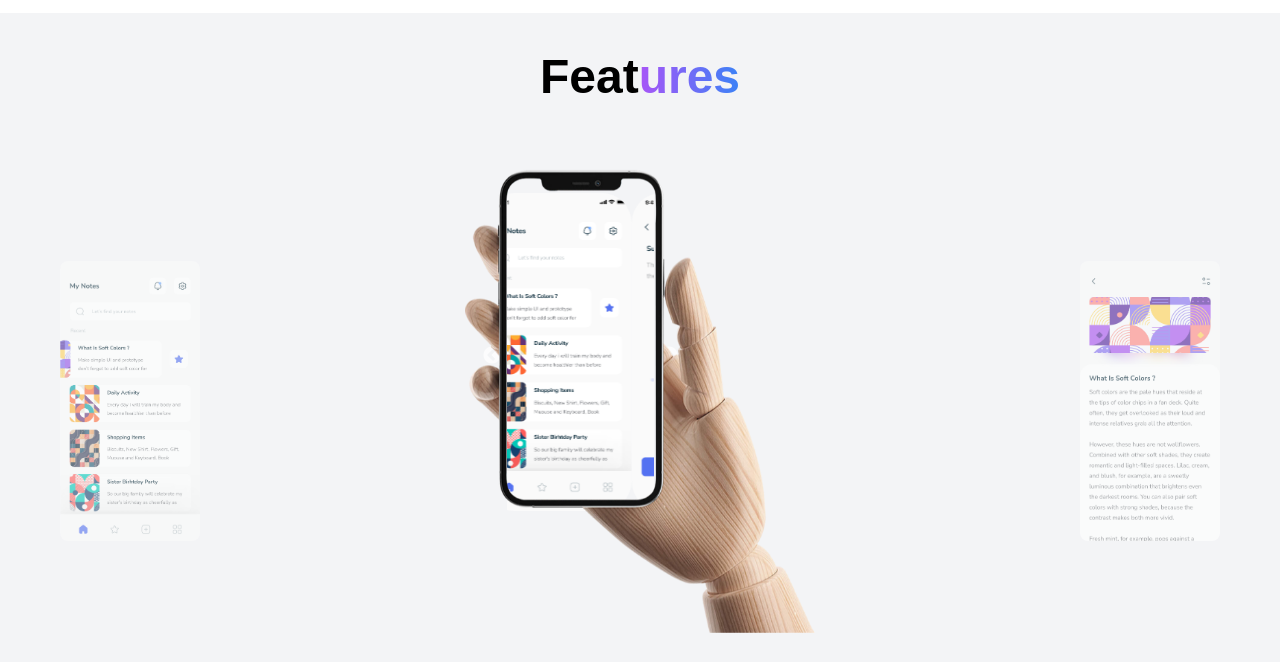
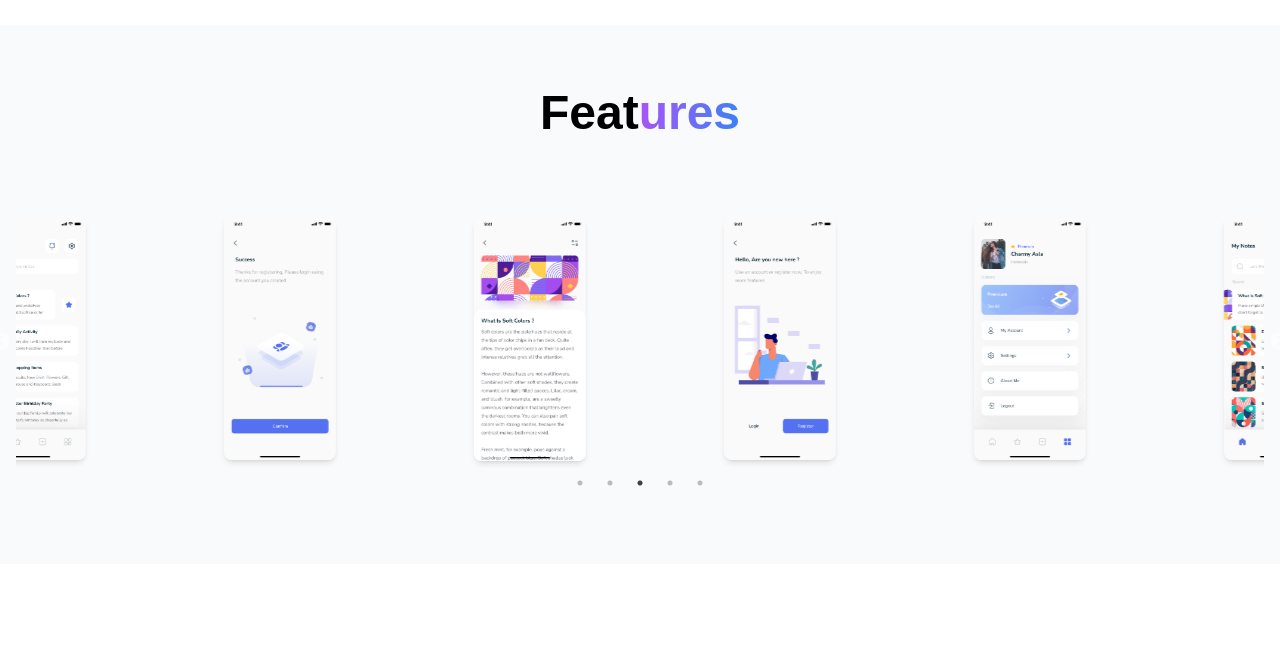
Before and after one commit to GAURAV1-ui/Clubhouse, a Next.js app: page / in a window 1280 px wide. Shown: the part 1507-2169 px from the top of the page. Built offline with nearby package versions, Linux system fonts and the light colour scheme.

Commit message:
ui fixed

```diff
--- a/src/components/contact.tsx
+++ b/src/components/contact.tsx
@@ -66,22 +66,22 @@ export default function Contact() {
                   <input
                     {...register("name")}
                     placeholder="Name *"
-                    className="w-full p-3 text-sm border border-gray-300 rounded-full focus:outline-none focus:ring-2 focus:ring-blue-400"
+                    className="w-full p-3 text-sm border text-gray-500 border-gray-300 rounded-full focus:outline-none focus:ring-2 focus:ring-blue-400"
                   />
                   <input
                     {...register("email")}
                     placeholder="Email Address *"
-                    className="w-full p-3 text-sm border border-gray-300 rounded-full focus:outline-none focus:ring-2 focus:ring-blue-400"
+                    className="w-full p-3 text-sm border text-gray-500 border-gray-300 rounded-full focus:outline-none focus:ring-2 focus:ring-blue-400"
                   />
                   <input
                     {...register("phone")}
                     placeholder="Phone Number (optional)"
-                    className="w-full p-3 text-sm border border-gray-300 rounded-full focus:outline-none focus:ring-2 focus:ring-blue-400"
+                    className="w-full p-3 text-sm border text-gray-500 border-gray-300 rounded-full focus:outline-none focus:ring-2 focus:ring-blue-400"
                   />
                   <input
                     {...register("website")}
                     placeholder="Your Website (optional)"
-                    className="w-full p-3 text-sm border border-gray-300 rounded-full focus:outline-none focus:ring-2 focus:ring-blue-400"
+                    className="w-full p-3 text-sm border text-gray-500 border-gray-300 rounded-full focus:outline-none focus:ring-2 focus:ring-blue-400"
                   />
                 </div>
                 {errors.name && (
@@ -98,7 +98,7 @@ export default function Contact() {
                 <textarea
                   {...register("message")}
                   placeholder="How can we help you?"
-                  className="w-full p-4 text-sm border border-gray-300 rounded-2xl focus:outline-none focus:ring-2 focus:ring-blue-400 h-40"
+                  className="w-full p-4 text-sm border text-gray-500 border-gray-300 rounded-2xl focus:outline-none focus:ring-2 focus:ring-blue-400 h-40"
                 ></textarea>
                 {errors.message && (
                   <p className="text-red-500 text-sm">
--- a/src/components/download.tsx
+++ b/src/components/download.tsx
@@ -3,7 +3,7 @@ import { FaGooglePlay } from "react-icons/fa";
 
 export default function Download() {
   return (
-    <div className="flex items-center justify-center py-8">
+    <div className="flex items-center justify-center py-8 bg-white">
       <div className="flex flex-col-reverse md:flex-row items-center justify-between px-6 md:px-16 py-12 rounded-lg mx-auto text-left max-w-7xl w-full relative">
 
 
--- a/src/components/footer.tsx
+++ b/src/components/footer.tsx
@@ -3,7 +3,10 @@ import { FaMapMarkerAlt, FaEnvelope, FaWhatsapp } from "react-icons/fa";
 
 const Footer = () => {
   return (
-    <footer className="bg-[#F0EFF5] w-full py-20 text-center">
+    <footer className="w-full py-20 text-center">
+<div className="w-full h-[1px] bg-[#EEEE] my-6"></div>
+
+
       <div className="container mx-auto px-6">
         <img src="/logo.png" alt="Logo" className="w-48 mx-auto py-8" />
 
@@ -30,6 +33,7 @@ const Footer = () => {
             <p className="text-sm text-gray-700">Our WhatsApp</p>
           </div>
         </div>
+
         <div className="mt-10 text-sm font-normal text-gray-600">
           <p>
             Copyright © 2024 Zone.credit by White Glass Innovations Pvt. Ltd.
--- a/src/components/intro.tsx
+++ b/src/components/intro.tsx
@@ -7,7 +7,7 @@ const Intro = () => {
   return (
     <div className="bg-[#DEE0F2] md:m-8 md:rounded-3xl ">
       <Navbar />
-      <div className="relative flex flex-col items-center min-h-[90vh] py-20 px-4 text-center">
+      <div className="relative flex flex-col items-center py-20 px-4 text-center">
         <motion.img
           src="/hand_megaphone.png"
           alt="Megaphone"
--- a/src/components/scrollImage.tsx
+++ b/src/components/scrollImage.tsx
@@ -1,105 +1,56 @@
 "use client";
-import { useState, useEffect } from "react";
 import Slider from "react-slick";
-
 import "slick-carousel/slick/slick.css";
 import "slick-carousel/slick/slick-theme.css";
 
 const images = ["/1.png", "/2.png", "/3.png", "/4.jpg", "/5.png"];
 
-export default function PhoneCarousel() {
-  const [currentIndex, setCurrentIndex] = useState(0);
-  const [isMobile, setIsMobile] = useState(false);
-  const [loaded, setLoaded] = useState(false);
-
-  // Track screen size
-  useEffect(() => {
-    const handleResize = () => setIsMobile(window.innerWidth < 768);
-    handleResize();
-    window.addEventListener("resize", handleResize);
-    return () => window.removeEventListener("resize", handleResize);
-  }, []);
-
-  useEffect(() => {
-    setLoaded(true);
-  }, []);
-
+export default function ScrollingImage() {
   const settings = {
-    dots: false,
+    dots: true,
     infinite: true,
-    speed: 1000,
+    speed: 500,
     autoplay: true,
     autoplaySpeed: 3000,
-    slidesToShow: 1,
+    slidesToShow: 5,
     slidesToScroll: 1,
-    beforeChange: (_oldIndex: number, newIndex: number) =>
-      setCurrentIndex(newIndex),
-  };
-
-  const getPreviewImages = (offset: number) => {
-    return images[(currentIndex + offset + images.length) % images.length];
+    responsive: [
+      {
+        breakpoint: 1024,
+        settings: {
+          slidesToShow: 3,
+        },
+      },
+      {
+        breakpoint: 768,
+        settings: {
+          slidesToShow: 3,
+        },
+      },
+    ],
   };
 
   return (
-    <div className="bg-gray-100 pt-10">
-      <h1 className="text-2xl sm:text-3xl md:text-5xl font-bold text-black text-center leading-snug sm:leading-tight px-4">
+    <div className="relative flex flex-col items-center justify-center w-full pt-16 pb-24 my-5 bg-[#F9FAFB]">
+      <h1 className="text-2xl sm:text-3xl md:text-5xl font-bold text-black text-center leading-snug sm:leading-tight px-4 mb-20">
         Feat
         <span className="bg-gradient-to-r from-purple-500 to-blue-500 text-transparent bg-clip-text">
           ures
         </span>
       </h1>
 
-      <div className="flex items-center justify-center py-20 md:py-40 px-4">
-        <div className="flex w-full max-w-[1200px] justify-between items-center">
-          <div className="w-[100px] md:w-[180px] flex justify-center">
-            <img
-              src={getPreviewImages(-1)}
-              alt="Left Preview"
-              className="w-[80px] h-[160px] md:w-[140px] md:h-[280px] object-cover rounded-lg opacity-60 transition-transform duration-700"
-            />
-          </div>
-
-          <div className="relative w-[40%] max-w-[350px] h-auto flex justify-center items-center mx-4">
-
-            <img
-              src="/hand.png"
-              alt="Hand Holding Phone"
-              className="absolute w-full h-auto max-h-[700px] object-contain z-10 pointer-events-none"
-            />
-
-            <div
-              className="absolute w-[42%] h-[50%] -top-20 md:-top-52 rounded-[30px] z-0"
-              style={{
-                width: "42%",
-                height: "50%",
-                left: "12%",
-              }}
-            >
-              {loaded && (
+      <div className="w-full px-4 relative z-0">
         <Slider {...settings}>
           {images.map((img, index) => (
-                    <div key={index} className="w-full h-full flex justify-center items-center">
+            <div key={index} className="flex justify-center">
               <img
                 src={img}
-                        alt={`Screen ${index + 1}`}
-                        className="w-full h-full object-contain rounded-[30px]"
-                        style={{ maxHeight: "100%", maxWidth: "100%" }}
+                alt={`Feature ${index + 1}`}
+                className="w-[55%] lg:w-[50%] xl:w-[45%] 2xl:w-[40%] object-cover rounded-lg shadow-md mx-auto"
               />
             </div>
           ))}
         </Slider>
-              )}
-            </div>
-          </div>
-
-          <div className="w-[100px] md:w-[180px] flex justify-center">
-            <img
-              src={getPreviewImages(1)}
-              alt="Right Preview"
-              className="w-[80px] h-[160px] md:w-[140px] md:h-[280px] object-cover rounded-lg opacity-60 transition-transform duration-700"
-            />
-          </div>
-        </div>
       </div>
     </div>
   );
```
Also changed, not shown: src/app/globals.css (+34 -0 lines). Lines whose indentation alone changed are shown as unchanged.
